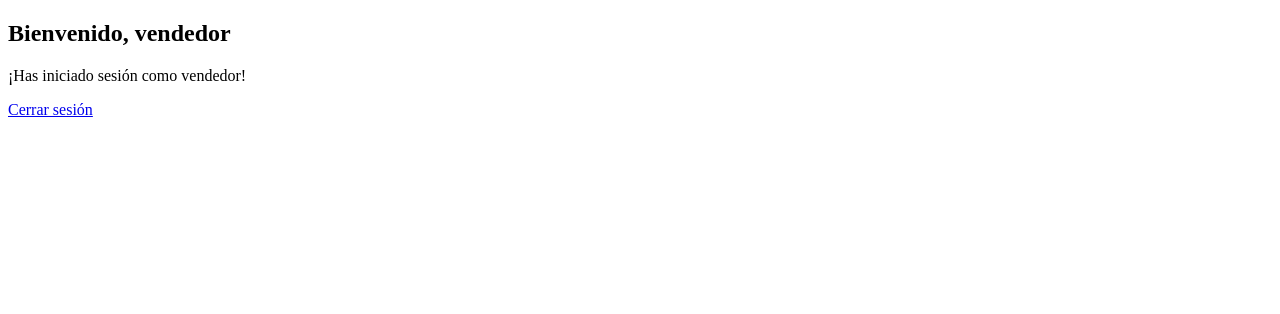
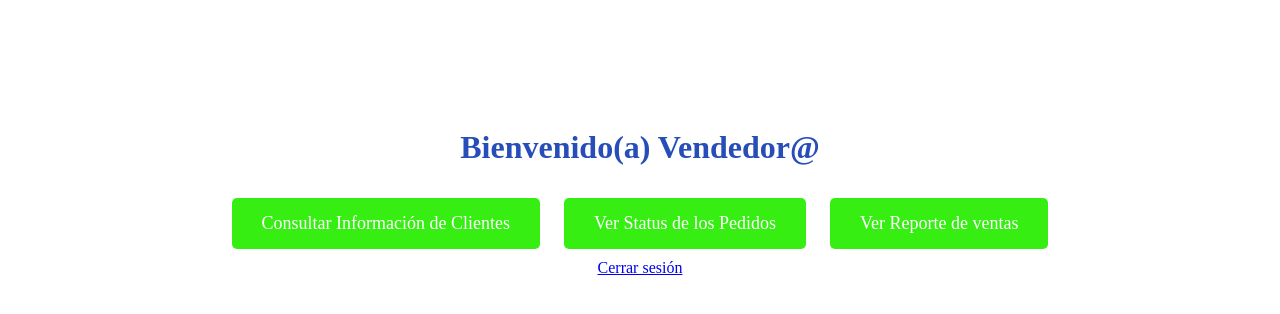
Before and after one commit to sebastiantoad29/IS2023-2-J5, a Flask app: template templates/vendedor.html in a window 1280 px wide. Shown: the top 314 px of the page. Run offline with Flask 3, Linux system fonts and the light colour scheme; the template is opened without the code that fills it, so the values that code supplies are empty.

Commit message:
Interfaz Principal de Vendedor

```diff
--- a/templates/vendedor.html
+++ b/templates/vendedor.html
@@ -1,11 +1,44 @@
 <!DOCTYPE html>
 <html>
 <head>
-    <title>Panel de vendedor</title>
+  <title>Interfaz de Bienvenida</title>
+  <style>
+    body {
+      background-color: #ffffff; /* verde */
+      text-align: center;
+      padding-top: 100px;
+    }
+
+    h1 {
+      color: #264db8; /* blanco */
+    }
+
+    .button {
+      display: inline-block;
+      margin: 10px;
+      padding: 15px 30px;
+      border: none;
+      background-color: #37ee13; /* blanco */
+      color: #ffffff; /* verde */
+      font-size: 18px;
+      cursor: pointer;
+      text-decoration: none;
+      border-radius: 5px;
+    }
+
+    .button:hover {
+      background-color: #00FF00; /* verde */
+      color: #FFFFFF; /* blanco */
+    }
+  </style>
 </head>
 <body>
-    <h2>Bienvenido, vendedor</h2>
-    <p>¡Has iniciado sesión como vendedor!</p>
-    <a href="/logout">Cerrar sesión</a>
+  <h1>Bienvenido(a) Vendedor@</h1>
+  <div>
+    <a href="#" class="button">Consultar Información de Clientes</a>
+    <a href="#" class="button">Ver Status de los Pedidos</a>
+    <a href="#" class="button">Ver Reporte de ventas</a>
+  </div>
+  <a href="/logout">Cerrar sesión</a>
 </body>
 </html>
```
